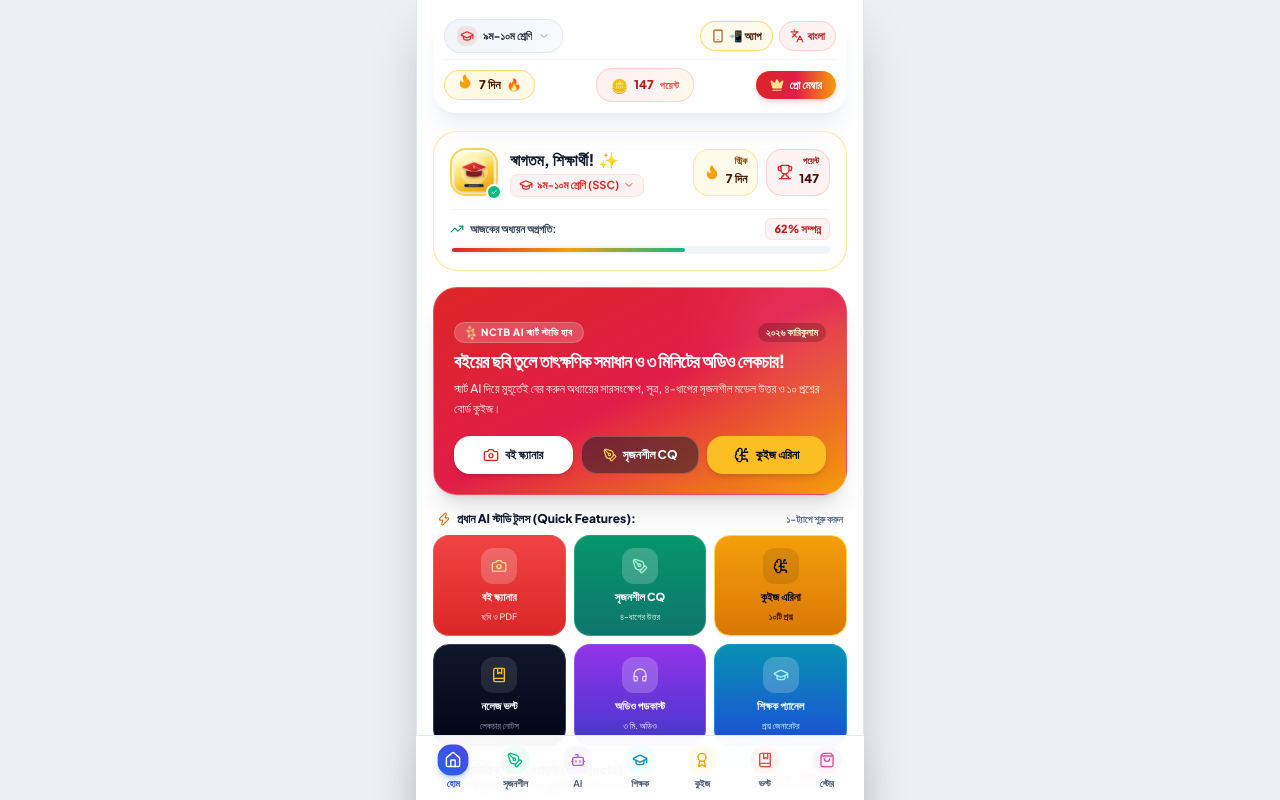
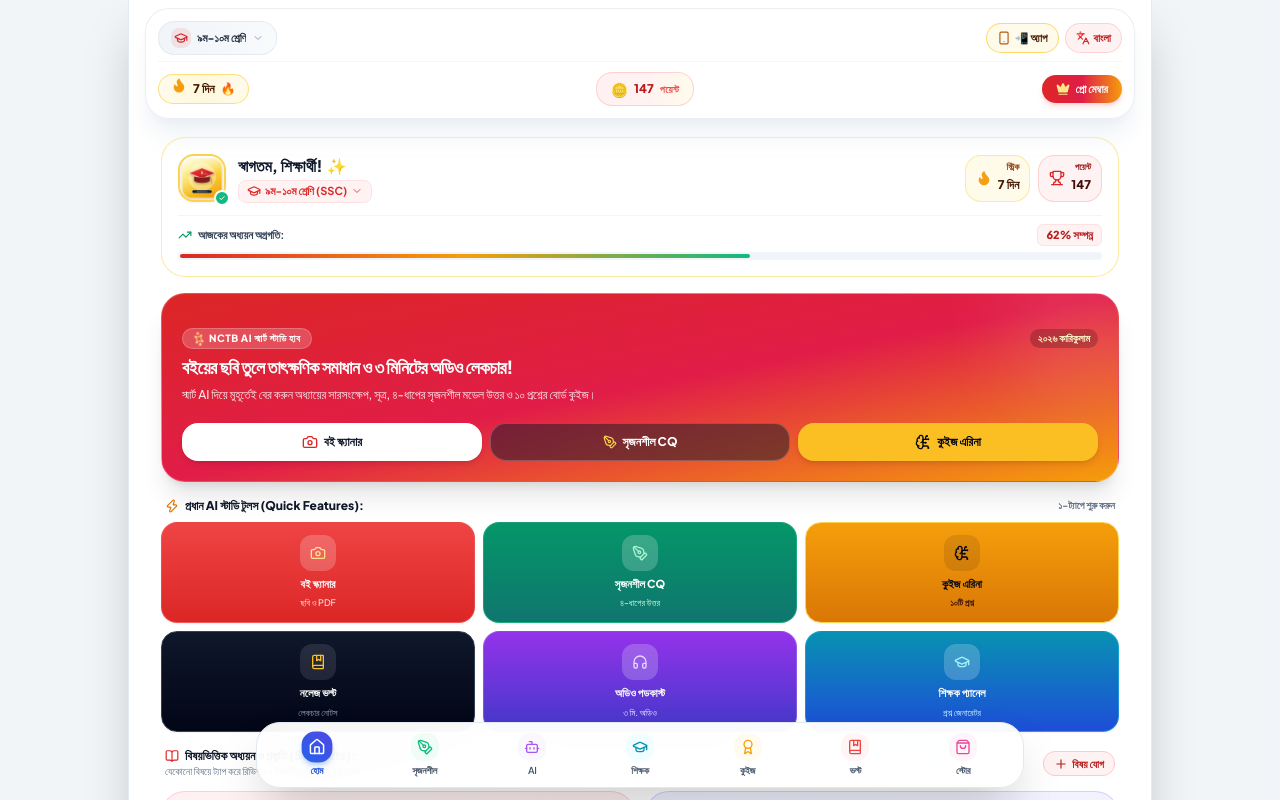
Before and after one commit to rokeyaag/edugenius-ai, a React (Vite) app: page / in a window 1280 px wide. Shown: the top 800 px of the page. Built offline with nearby package versions, Linux system fonts and the light colour scheme.

Commit message:
Enhance web app and mobile responsiveness across desktop screens and mobile viewports

```diff
--- a/src/App.jsx
+++ b/src/App.jsx
@@ -19,17 +19,17 @@ function AppContent() {
   const { activeTab, toastMessage, isInstallModalOpen, setIsInstallModalOpen } = useApp();
 
   return (
-    <div className="min-h-screen bg-[#edf0f5] flex justify-center text-slate-900 selection:bg-red-600 selection:text-white">
+    <div className="min-h-screen bg-slate-900 md:bg-slate-100/90 flex justify-center text-slate-900 selection:bg-red-600 selection:text-white antialiased">
 
-      {/* Mobile Shell Wrapper with Pure White Background */}
-      <div className="w-full max-w-md min-h-screen flex flex-col bg-[#ffffff] border-x border-slate-200/90 shadow-2xl relative">
+      {/* Responsive Shell Wrapper: Mobile (full width) & Desktop (sleek max-w-4xl lg:max-w-5xl with card borders) */}
+      <div className="w-full max-w-md md:max-w-4xl lg:max-w-5xl min-h-screen flex flex-col bg-[#ffffff] md:border-x md:border-slate-200/90 md:shadow-2xl relative transition-all duration-300">
 
         {/* Top Header Navbar */}
         <Navbar />
 
         {/* Dynamic Toast Notification */}
         {toastMessage && (
-          <div className="fixed top-20 left-1/2 -translate-x-1/2 z-50 max-w-xs w-full px-4 animate-in slide-in-from-top-4 duration-300 pointer-events-none">
+          <div className="fixed top-20 left-1/2 -translate-x-1/2 z-50 max-w-sm w-full px-4 animate-in slide-in-from-top-4 duration-300 pointer-events-none">
             <div className={`p-3.5 rounded-2xl border shadow-xl flex items-center gap-2.5 text-xs font-black ${
               toastMessage.type === 'point'
                 ? 'bg-amber-50 border-amber-400 text-amber-900 shadow-md'
@@ -49,8 +49,8 @@ function AppContent() {
           </div>
         )}
 
-        {/* Main Viewport with proper bottom safe padding */}
-        <main className="flex-1 px-4 pt-1 pb-28 bg-[#ffffff]">
+        {/* Main Viewport with proper bottom safe padding for desktop and mobile */}
+        <main className="flex-1 px-3 sm:px-6 md:px-8 pt-1 pb-28 md:pb-32 bg-[#ffffff]">
           {activeTab === 'home' && <DashboardView />}
           {activeTab === 'creative' && <CreativeQuestionsView />}
           {activeTab === 'tutor' && <AITutorView />}
@@ -69,7 +69,7 @@ function AppContent() {
           onClose={() => setIsInstallModalOpen(false)}
         />
 
-        {/* Mobile App Bottom Navigation */}
+        {/* Mobile & Web Desktop App Bottom Navigation Dock */}
         <BottomNav />
 
       </div>
--- a/src/components/BottomNav.jsx
+++ b/src/components/BottomNav.jsx
@@ -65,7 +65,7 @@ export default function BottomNav() {
   ];
 
   return (
-    <nav className="fixed bottom-0 left-0 right-0 z-40 max-w-md mx-auto bg-white/95 backdrop-blur-2xl border-t border-slate-200 shadow-2xl safe-area-bottom">
+    <nav className="fixed bottom-0 left-0 right-0 z-40 max-w-md md:max-w-2xl lg:max-w-3xl mx-auto bg-white/95 backdrop-blur-2xl border-t md:border md:mb-3 md:rounded-3xl border-slate-200 shadow-2xl safe-area-bottom">
       <div className="flex items-center justify-between px-1.5 py-1.5">
         {tabs.map((tab) => {
           const Icon = tab.icon;
--- a/src/components/Navbar.jsx
+++ b/src/components/Navbar.jsx
@@ -30,7 +30,7 @@ export default function Navbar() {
 
   return (
     <header className="sticky top-0 z-40 w-full px-2 sm:px-4 pt-1.5 sm:pt-2 pb-1.5">
-      <div className="max-w-md mx-auto bg-white/90 backdrop-blur-2xl border border-white/70 shadow-xl shadow-slate-200/60 rounded-3xl p-2.5 space-y-2 transition-all duration-300">
+      <div className="max-w-md md:max-w-4xl lg:max-w-5xl mx-auto bg-white/95 backdrop-blur-2xl border border-slate-200/70 shadow-xl shadow-slate-200/60 rounded-3xl p-3 space-y-2.5 transition-all duration-300">
 
         {/* Top Mini Utilities Bar: Class, App Install & Language Switcher */}
         <div className="flex items-center justify-between pb-1.5 border-b border-slate-100/80 text-xs gap-1.5">
```
